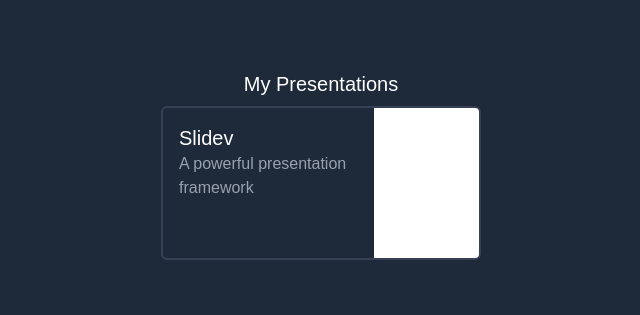
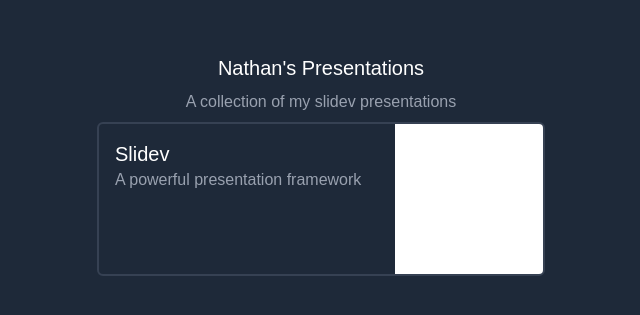
Before and after one commit to Nat1anWasTaken/presentations, a Next.js app: page / in a window 1280 px wide. Shown: the part 235-550 px from the top of the page, without its empty margins (319-959 px from the left). Built offline with nearby package versions, Linux system fonts and the light colour scheme.

Commit message:
fix(src/app/layout.tsx, src/app/page.tsx, src/components/slide-card.tsx): update presentation titles and improve layout styling

```diff
--- a/src/app/layout.tsx
+++ b/src/app/layout.tsx
@@ -13,7 +13,7 @@
 });
 
 export const metadata: Metadata = {
-  title: "Presentations",
+  title: "Nathan's Presentations",
   description: "A place for my presentations",
 };
 
--- a/src/app/page.tsx
+++ b/src/app/page.tsx
@@ -10,7 +10,8 @@
         "bg-gray-800 w-screen h-screen flex flex-col items-center justify-center gap-2"
       }
     >
-      <p className={"text-white text-xl"}>My Presentations</p>
+      <p className={"text-white text-xl"}>Nathan's Presentations</p>
+      <p className={"text-gray-400"}>A collection of my slidev presentations</p>
       <div className={"flex flex-col gap-2"}>
         {slides.map((slide) => (
           <PresentationCard key={slide.href} slide={slide} />
--- a/src/components/slide-card.tsx
+++ b/src/components/slide-card.tsx
@@ -20,7 +20,7 @@
         "bg-gray-800 \
          grid grid-cols-[2fr_1fr] \
          border-2 border-gray-700 rounded-md \
-         w-xs h-32\
+         w-md h-32\
          hover:bg-gray-700 hover:scale-105 transition-all duration-300 ease-in-out \
          cursor-pointer \
          overflow-hidden object-cover"
```
